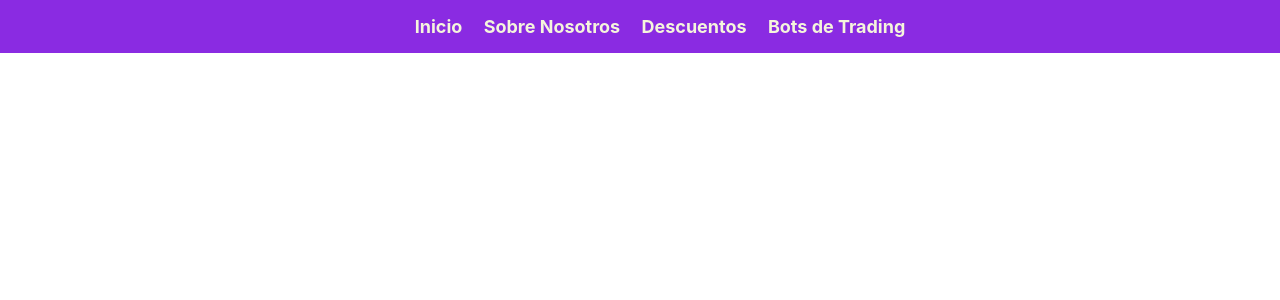
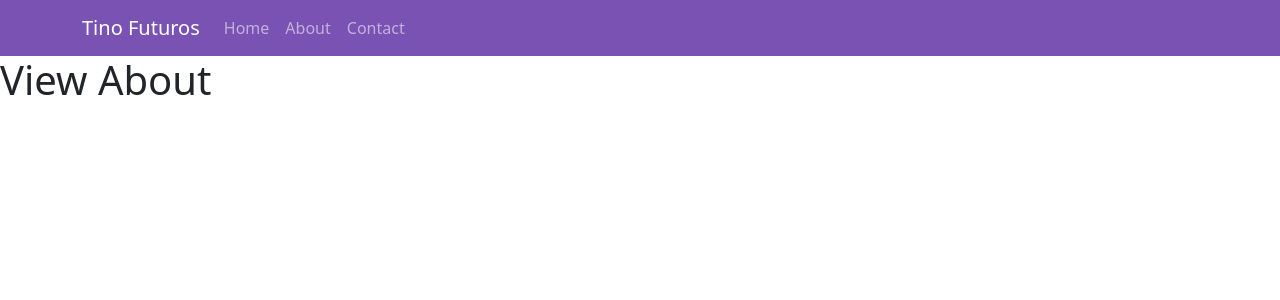
Before and after one commit to tinoyao/TinoFuturos, a React (Create React App) app: page /about in a window 1280 px wide. Shown: the top 300 px of the page. Built offline with nearby package versions, Linux system fonts and the light colour scheme.

Commit message:
se agrega bootstrap 5 para el navBar

```diff
--- a/package.json
+++ b/package.json
@@ -10,7 +10,9 @@
     "@testing-library/react": "^13.4.0",
     "@testing-library/user-event": "^13.5.0",
     "axios": "^1.2.2",
+    "bootstrap": "^5.1.3",
     "react": "^18.2.0",
+    "react-bootstrap": "^2.7.0",
     "react-dom": "^18.2.0",
     "react-redux": "^8.0.5",
     "react-router-dom": "^6.6.1",
--- a/src/App.jsx
+++ b/src/App.jsx
@@ -1,8 +1,11 @@
 
 import { Route, Routes } from "react-router-dom";
+import { Box } from "@mui/material";
 import Home from './components/home/Home';
 import NavBar from './components/navBar/NavBar';
-import { Box } from "@mui/material";
+import About from './components/about/About';
+import Contact from './components/contact/Contact';
+import Error404 from './components/error404/Error404';
 
 function App() {
 
@@ -12,7 +15,10 @@ function App() {
       <Box>
         <Routes>
           <Route path='/' element={<Home />} />
+          <Route path='/about' element={<About />} />
+          <Route path='/contact' element={<Contact />} />
 
+          <Route path='*' element={<Error404 />} />
         </Routes>
       </Box>
 
--- /dev/null
+++ b/src/components/about/About.jsx
@@ -0,0 +1,8 @@
+const About = () => {
+    return(
+        <div>
+            <h1>View About</h1>
+        </div>
+    )
+}
+export default About
--- /dev/null
+++ b/src/components/contact/Contact.jsx
@@ -0,0 +1,9 @@
+
+const Contact = () => {
+    return(
+        <div>
+            <h1>View Contact</h1>
+        </div>
+    )
+}
+export default Contact
--- /dev/null
+++ b/src/components/error404/Error404.jsx
@@ -0,0 +1,9 @@
+import React from 'react'
+
+const Error404 = () => {
+  return (
+    <div>Error404</div>
+  )
+}
+
+export default Error404
--- a/src/components/navBar/NavBar.jsx
+++ b/src/components/navBar/NavBar.jsx
@@ -1,17 +1,28 @@
-import React from 'react'
-import s from './NavBar.module.css';
+import { Navbar, Nav, Container } from "react-bootstrap"
+import { Outlet, Link } from "react-router-dom"
+import s from './NavBar.module.css'
 
-function NavBar() {
-  return (
-    <div className={s.navContainer}>
-      <ul>
-        <li><a href="">Inicio</a></li>
-        <li><a href="">Sobre Nosotros</a></li>
-        <li><a href="">Descuentos</a></li>
-        <li><a href="">Bots de Trading</a></li>
-      </ul>
-    </div>
-  )
+const NavBarExample = () => {
+    return(
+       <>
+       <Navbar className={s.navBg} variant="dark" expand="lg">
+        <Container>
+            <Navbar.Brand as={Link} to="/" >Tino Futuros</Navbar.Brand>
+            <Navbar.Toggle aria-controls="basic-navbar-nav" />
+            <Navbar.Collapse id="basic-navbar-nav">
+            <Nav className="me-auto">
+                <Nav.Link as={Link} to="/" >Home</Nav.Link>
+                <Nav.Link as={Link} to="/about">About</Nav.Link>
+                <Nav.Link as={Link} to="/contact">Contact</Nav.Link>
+            </Nav>
+            </Navbar.Collapse>
+        </Container>
+        </Navbar>
+
+        <section>
+            <Outlet></Outlet>
+        </section>
+       </>
+    )
 }
-
-export default NavBar
+export default NavBarExample
--- a/src/components/navBar/NavBar.module.css
+++ b/src/components/navBar/NavBar.module.css
@@ -1,4 +1,4 @@
-.navContainer{
+/* .navContainer{
     display: flex;
     justify-content: center;
     background-color: blueviolet;
@@ -21,4 +21,14 @@ a{
 
 li :hover{
     color: aqua;
+} */
+
+/* section {
+    color: #fff;
+    text-shadow: 3px 3px rgba(50,50,70,0.5);
+    background-color: #ffb6b9b0;
+    height: 100vh;
+} */
+.navBg {
+    background-color: #7952b3;
 }
--- a/src/index.js
+++ b/src/index.js
@@ -5,6 +5,8 @@ import App from './App';
 import { BrowserRouter } from "react-router-dom";
 import { Provider } from "react-redux";
 import store from "./redux/store/store";
+
+import bootstrap from 'bootstrap/dist/css/bootstrap.min.css'
 
 const root = ReactDOM.createRoot(document.getElementById('root'));
 root.render(
```
Also changed, not shown: 1 other file (tests, documents, lock files or other folders).
